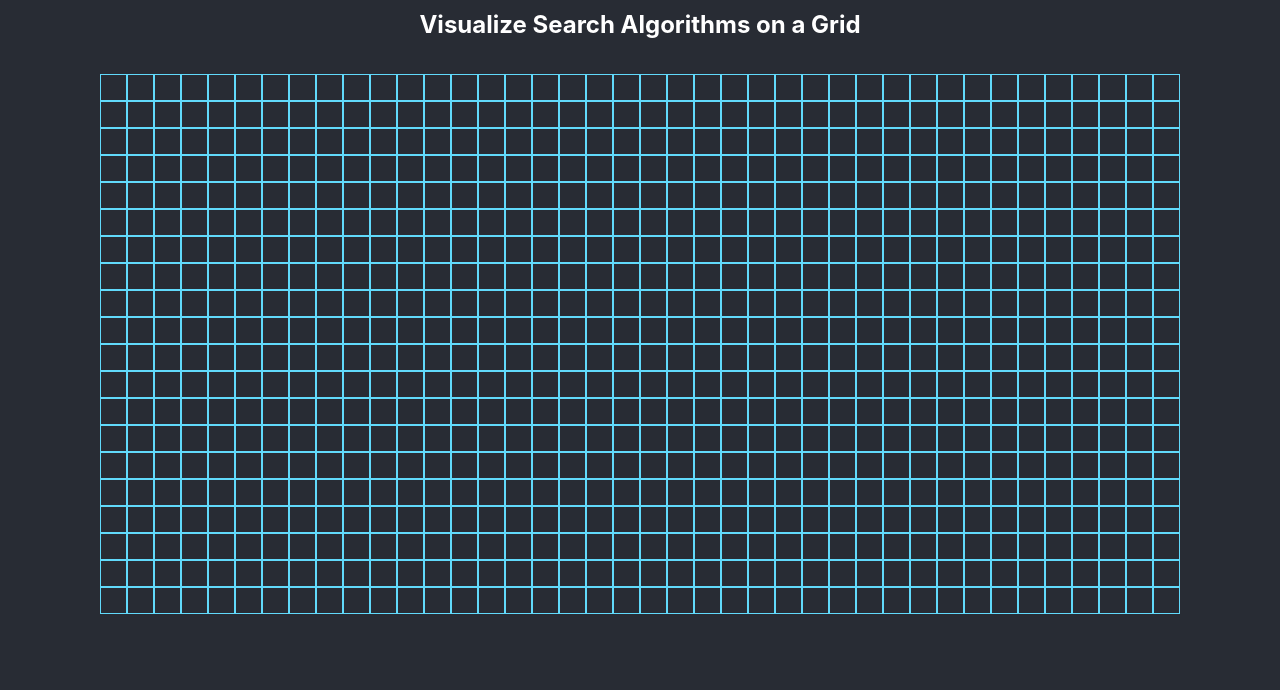
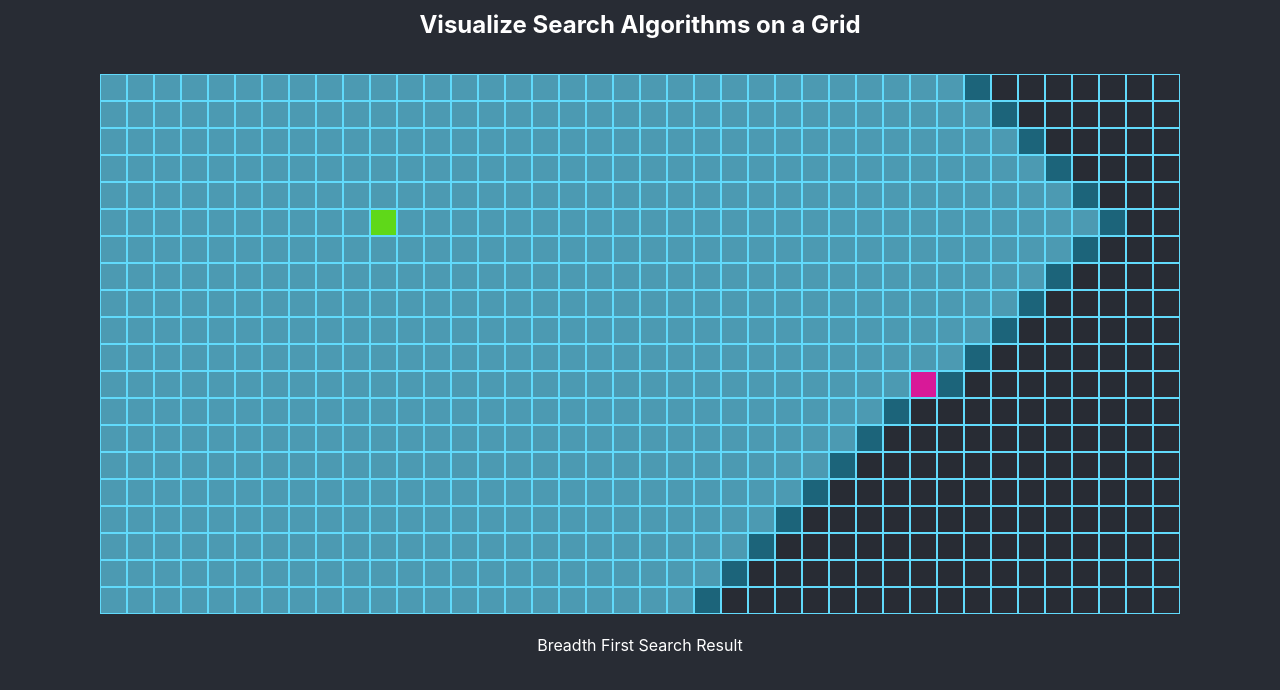
Before and after one commit to efrees/graph-search-visualizer, a React (Create React App) app: page / in a window 1280 px wide. Shown: the top 690 px of the page. Built offline with nearby package versions, Linux system fonts and the light colour scheme.

Commit message:
Add BFS with final state visualization

```diff
--- a/package.json
+++ b/package.json
@@ -13,7 +13,7 @@
     "react": "^16.13.1",
     "react-dom": "^16.13.1",
     "react-scripts": "3.4.3",
-    "typescript": "~3.7.2"
+    "typescript": "^3.8.0"
   },
   "scripts": {
     "start": "react-scripts start",
--- a/src/App.css
+++ b/src/App.css
@@ -1,5 +1,6 @@
 .App {
     background-color: #282c34;
+    color: white;
     text-align: center;
     height: 100vh;
     width: 100%;
@@ -7,7 +8,6 @@
 }
 
 .App-header {
-    color: white;
     padding: 10px;
 }
 
@@ -15,11 +15,6 @@
     margin-top: 0;
 }
 
-/* .App-content {
-    width: 100%;
-    align-content: center;
-} */
-
 .App-link {
     color: #61dafb;
 }
--- a/src/App.tsx
+++ b/src/App.tsx
@@ -1,8 +1,17 @@
 import React from 'react';
 import './App.css';
 import { Grid } from './grid/Grid';
+import { GridNode } from './algorithms';
+import { BreadthFirstSearch } from './algorithms/breadth-first-search';
 
 function App() {
+    const searchHistory = [];
+    const searchAlgorithm = new BreadthFirstSearch(snapshot => searchHistory.push(snapshot));
+    const startNode: GridNode = [10, 5];
+    const targetNode: GridNode = [30, 11];
+
+    const finalState = searchAlgorithm.search(startNode, targetNode);
+
     return (
         <div className="App">
             <header className="App-header">
@@ -11,8 +20,9 @@ function App() {
                 </h2>
             </header>
             <div className="App-content">
-                <Grid width={40} height={20} />
+                <Grid width={40} height={20} target={targetNode} searchState={finalState} />
             </div>
+            <p className="App-message">Breadth First Search Result</p>
         </div>
     );
 }
--- /dev/null
+++ b/src/algorithms/breadth-first-search.ts
@@ -0,0 +1,65 @@
+import { SearchAlgorithm, CompletedSearch, GridNode, areGridNodesEqual } from './search-algorithm';
+
+interface NodeWithBackreference {
+    node: GridNode;
+    previous?: NodeWithBackreference;
+}
+
+export class BreadthFirstSearch extends SearchAlgorithm {
+    search(start: GridNode, finish: GridNode): CompletedSearch<GridNode> {
+        let frontier: NodeWithBackreference[] = [{ node: start }];
+        let visitedNodes: GridNode[] = [];
+
+        this.addSnapshot({ start, visitedNodes, frontierNodes: frontier.map(pair => pair.node) });
+
+        let targetNode: NodeWithBackreference | null = null;
+        while (frontier.length > 0) {
+            const current = frontier.shift()!;
+
+            if (visitedNodes.some(node => areGridNodesEqual(node, current.node))) {
+                continue; // don't visit again;
+            }
+
+            if (areGridNodesEqual(current.node, finish)) {
+                targetNode = current;
+                break;
+            }
+
+            visitedNodes = visitedNodes.concat([current.node]);
+            const next = this.getNextFourConnected(current);
+            frontier = frontier.concat(next);
+
+            this.addSnapshot({ start, visitedNodes, frontierNodes: frontier.map(pair => pair.node) })
+        }
+
+        const path = !!targetNode
+            ? this.getReversePathToNode(targetNode).reverse()
+            : [];
+
+        return {
+            isComplete: true,
+            start,
+            visitedNodes,
+            frontierNodes: frontier.map(pair => pair.node),
+            resultingPath: path
+        }
+    }
+
+    private getNextFourConnected(current: NodeWithBackreference): NodeWithBackreference[] {
+        const curNode = current.node;
+        return [
+            { node: [curNode[0] - 1, curNode[1]], previous: current },
+            { node: [curNode[0] + 1, curNode[1]], previous: current },
+            { node: [curNode[0], curNode[1] - 1], previous: current },
+            { node: [curNode[0], curNode[1] + 1], previous: current }
+        ]
+    }
+
+    private getReversePathToNode(nodeWithPrevious: NodeWithBackreference): GridNode[] {
+        if (!nodeWithPrevious.previous) {
+            return [nodeWithPrevious.node];
+        }
+
+        return [nodeWithPrevious.node, ...this.getReversePathToNode(nodeWithPrevious.previous)];
+    }
+}
--- /dev/null
+++ b/src/algorithms/index.ts
@@ -0,0 +1 @@
+export * from './search-algorithm';
--- /dev/null
+++ b/src/algorithms/search-algorithm.ts
@@ -0,0 +1,24 @@
+export type GridNode = [number, number];
+
+export function areGridNodesEqual(node1: GridNode, node2: GridNode): boolean {
+    return node1[0] === node2[0]
+        && node1[1] === node2[1];
+}
+
+export interface SearchSnapshot<TNode> {
+    visitedNodes: TNode[];
+    frontierNodes: TNode[];
+    start: TNode;
+}
+
+export interface CompletedSearch<TNode> extends SearchSnapshot<TNode> {
+    isComplete: true;
+    resultingPath: TNode[];
+}
+
+export abstract class SearchAlgorithm {
+    constructor(protected addSnapshot: (snapshot: SearchSnapshot<GridNode>) => void) {
+    }
+
+    abstract search(start: GridNode, finish: GridNode): CompletedSearch<GridNode>;
+}
--- a/src/grid/Grid.css
+++ b/src/grid/Grid.css
@@ -25,3 +25,19 @@
 .GridCell.Visited {
     background-color: #61dafba2;
 }
+
+.GridCell.Frontier {
+    background-color: #1a6f86da;
+}
+
+.GridCell.Path {
+    background-color: #d8cb19;
+}
+
+.GridCell.Finish {
+    background-color: #d81998;
+}
+
+.GridCell.Start {
+    background-color: #5fd819;
+}
--- a/src/grid/Grid.tsx
+++ b/src/grid/Grid.tsx
@@ -1,16 +1,21 @@
 import React from 'react';
 import './Grid.css';
+import { CompletedSearch, SearchSnapshot, GridNode, areGridNodesEqual } from '../algorithms';
 
 export enum CellType {
     Default = 'Default',
     Visited = 'Visited',
+    Frontier = "Frontier",
+    Path = "Path",
     Start = 'Start',
-    Finish = 'Finish'
+    Finish = 'Finish',
 }
 
 export interface GridParams {
     width: number;
     height: number;
+    target: [number, number];
+    searchState: SearchSnapshot<GridNode> | CompletedSearch<GridNode>;
 }
 
 export interface GridState {
@@ -33,7 +38,7 @@ export class Grid extends React.Component<GridParams, GridState> {
     constructor(props: GridParams) {
         super(props);
         this.state = {
-            cells: this.generateGridArrays()
+            cells: this.generateGridArrays(props.searchState)
         }
     }
 
@@ -46,10 +51,26 @@ export class Grid extends React.Component<GridParams, GridState> {
         );
     }
 
-    private generateGridArrays() {
+    private generateGridArrays(searchState: SearchSnapshot<GridNode>) {
         const tempGrid: CellType[][] = Array(this.props.height);
         for (let i = 0; i < tempGrid.length; i++) {
-            tempGrid[i] = Array(this.props.width).fill(CellType.Default);
+            tempGrid[i] = Array(this.props.width);
+            for (let j = 0; j < this.props.width; j++) {
+                let cellType = CellType.Default;
+
+                const currentNode: GridNode = [j, i];
+                if (areGridNodesEqual(this.props.target, currentNode)) {
+                    cellType = CellType.Finish;
+                } else if (areGridNodesEqual(searchState.start, currentNode)) {
+                    cellType = CellType.Start;
+                } else if (searchState.visitedNodes.some(node => areGridNodesEqual(node, currentNode))) {
+                    cellType = CellType.Visited;
+                } else if (searchState.frontierNodes.some(node => areGridNodesEqual(node, currentNode))) {
+                    cellType = CellType.Frontier;
+                }
+
+                tempGrid[i][j] = cellType;
+            }
         }
         return tempGrid;
     }
@@ -65,9 +86,9 @@ export class Grid extends React.Component<GridParams, GridState> {
     }
 
     private cellClicked(rowIndex: number, colIndex: number): void {
-        const cells = this.state.cells.slice();
-        cells[rowIndex] = cells[rowIndex].slice();
-        cells[rowIndex][colIndex] = CellType.Visited;
-        this.setState({ cells });
+        // const cells = this.state.cells.slice();
+        // cells[rowIndex] = cells[rowIndex].slice();
+        // cells[rowIndex][colIndex] = CellType.Visited;
+        // this.setState({ cells });
     }
 }
```
Also changed, not shown: 1 other file (tests, documents, lock files or other folders).
